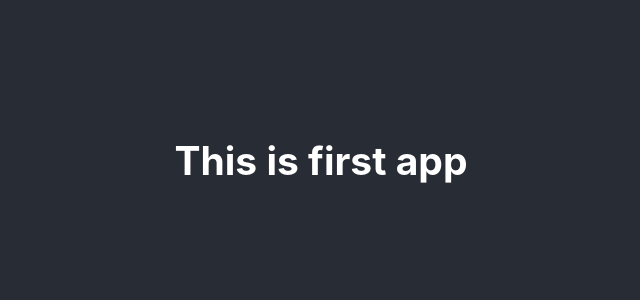
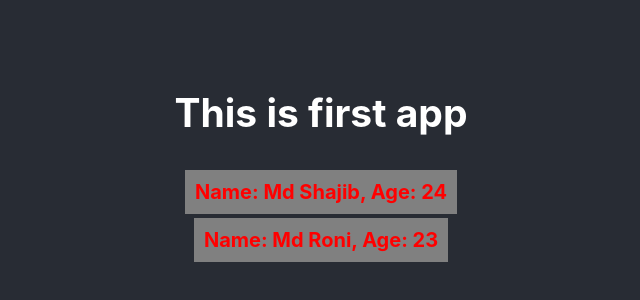
Before and after one commit to Md-Shajib/React-Basic, a React (Create React App) app: page / in a window 1280 px wide. Shown: the part 240-540 px from the top of the page, without its empty margins (319-959 px from the left). Built offline with nearby package versions, Linux system fonts and the light colour scheme.

Commit message:
Dynamic HTML in js

```diff
--- a/src/App.js
+++ b/src/App.js
@@ -1,11 +1,27 @@
-import logo from './logo.svg';
 import './App.css';
 
 function App() {
+  var textStyle = {
+    color: 'red',
+    fontSize: 20,
+    padding: 10,
+    margin: 2,
+    backgroundColor: 'gray'
+  }
+  var person1 = {
+    name: "Md Shajib",
+    age: 24
+  }
+  var person2 = {
+    name: "Md Roni",
+    age: 23
+  }
   return (
     <div className="App">
       <header className="App-header">
         <h2>This is first app</h2>
+        <h3 style={textStyle}>Name: {person1.name + ", Age: " + person1.age}</h3>
+        <h3 style={textStyle}>Name: {person2.name + ", Age: " + person2.age}</h3>
       </header>
     </div>
   );
```
